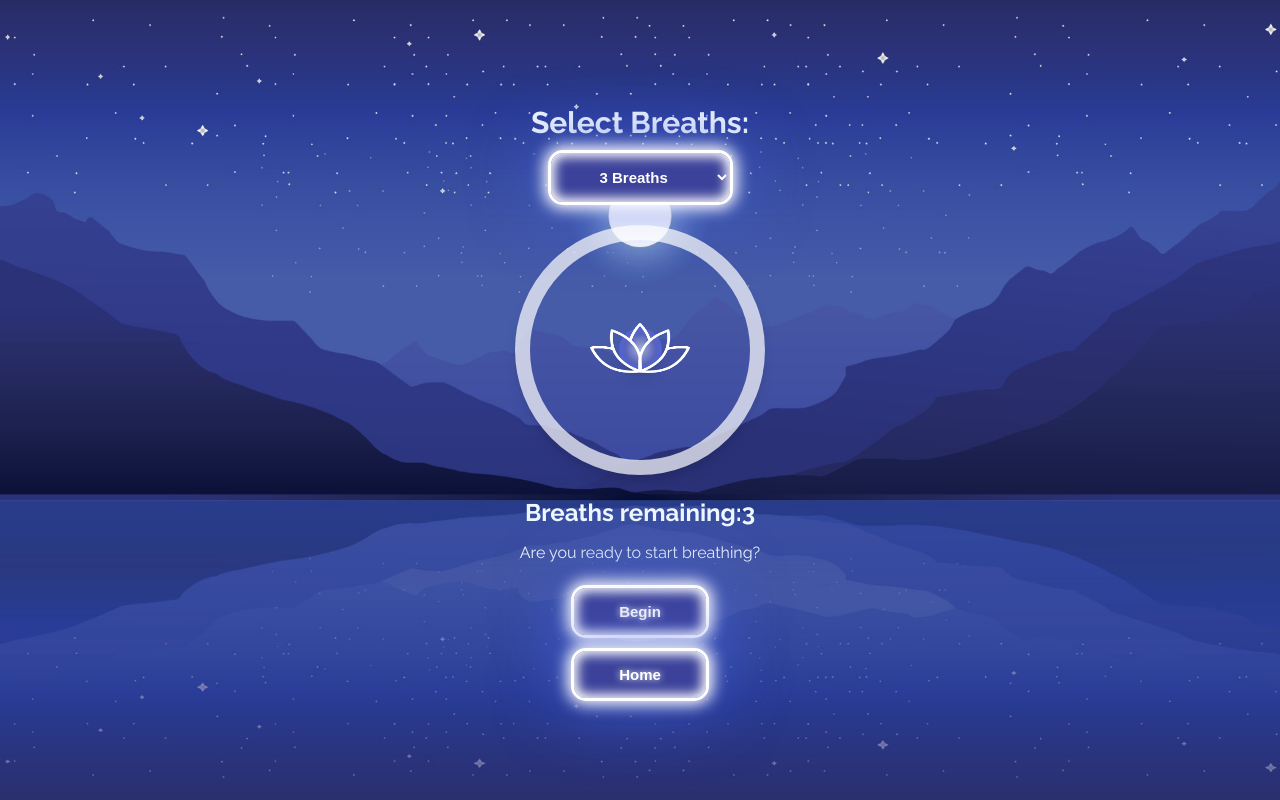
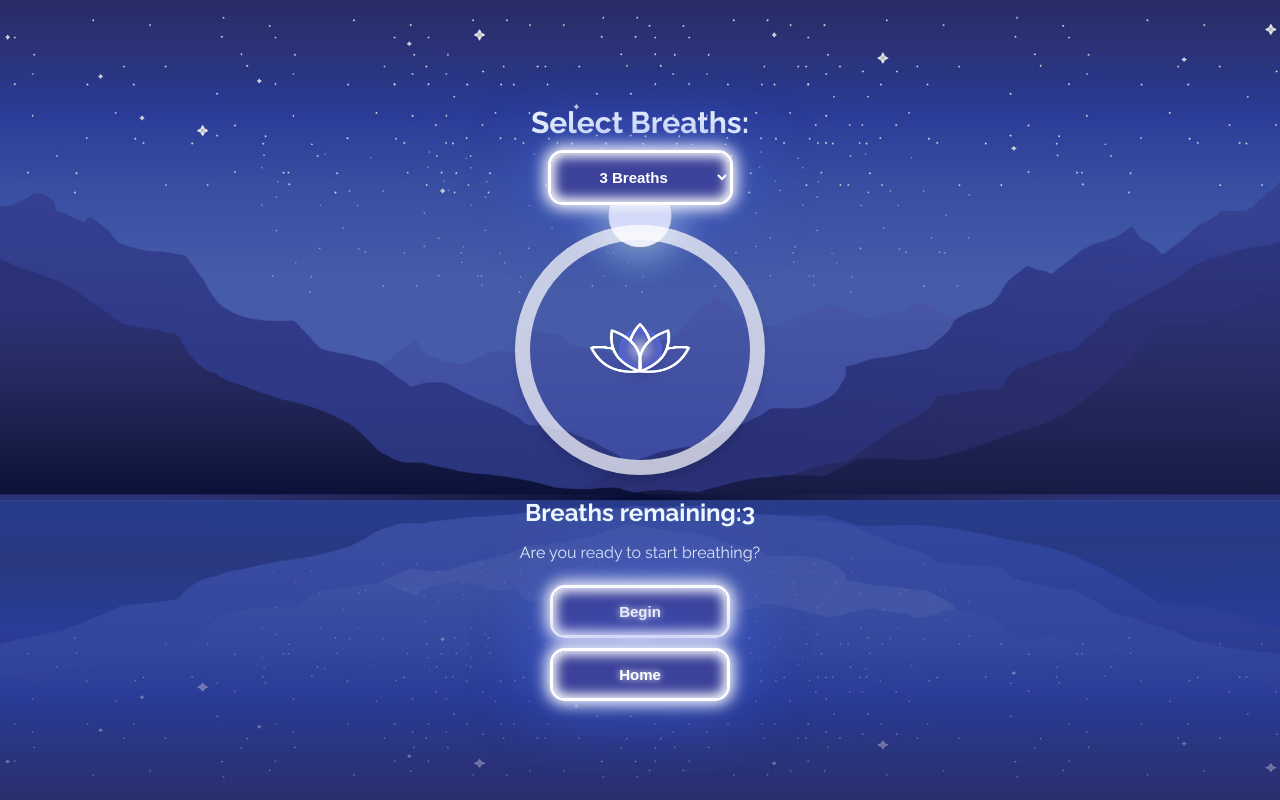
Before and after one commit to TonyLig/React-Mindful, a Next.js app: page /breath in a window 1280 px wide. Built offline with nearby package versions, Linux system fonts and the light colour scheme.

Commit message:
fix bug custom button

```diff
--- a/components/ControlledSelect/ControlledSelect.module.css
+++ b/components/ControlledSelect/ControlledSelect.module.css
@@ -3,6 +3,7 @@
   --glow-spread-color: rgba(70, 97, 225, 0.5);
   --enhanced-glow-color: rgb(231, 206, 255);
   --btn-color: hsl(236, 44%, 42%);
+  min-width: 18rem;
   border: 0.25em solid var(--glow-color);
   padding: 1em 3em;
   color: var(--glow-color);
--- a/components/CustomButton1/CustomButton1.module.css
+++ b/components/CustomButton1/CustomButton1.module.css
@@ -3,6 +3,7 @@
   --glow-spread-color: rgba(70, 97, 225, 0.5);
   --enhanced-glow-color: rgb(231, 206, 255);
   --btn-color: hsl(236, 44%, 42%);
+  min-width: 18rem;
   border: 0.25em solid var(--glow-color);
   padding: 1em 3em;
   color: var(--glow-color);
```
